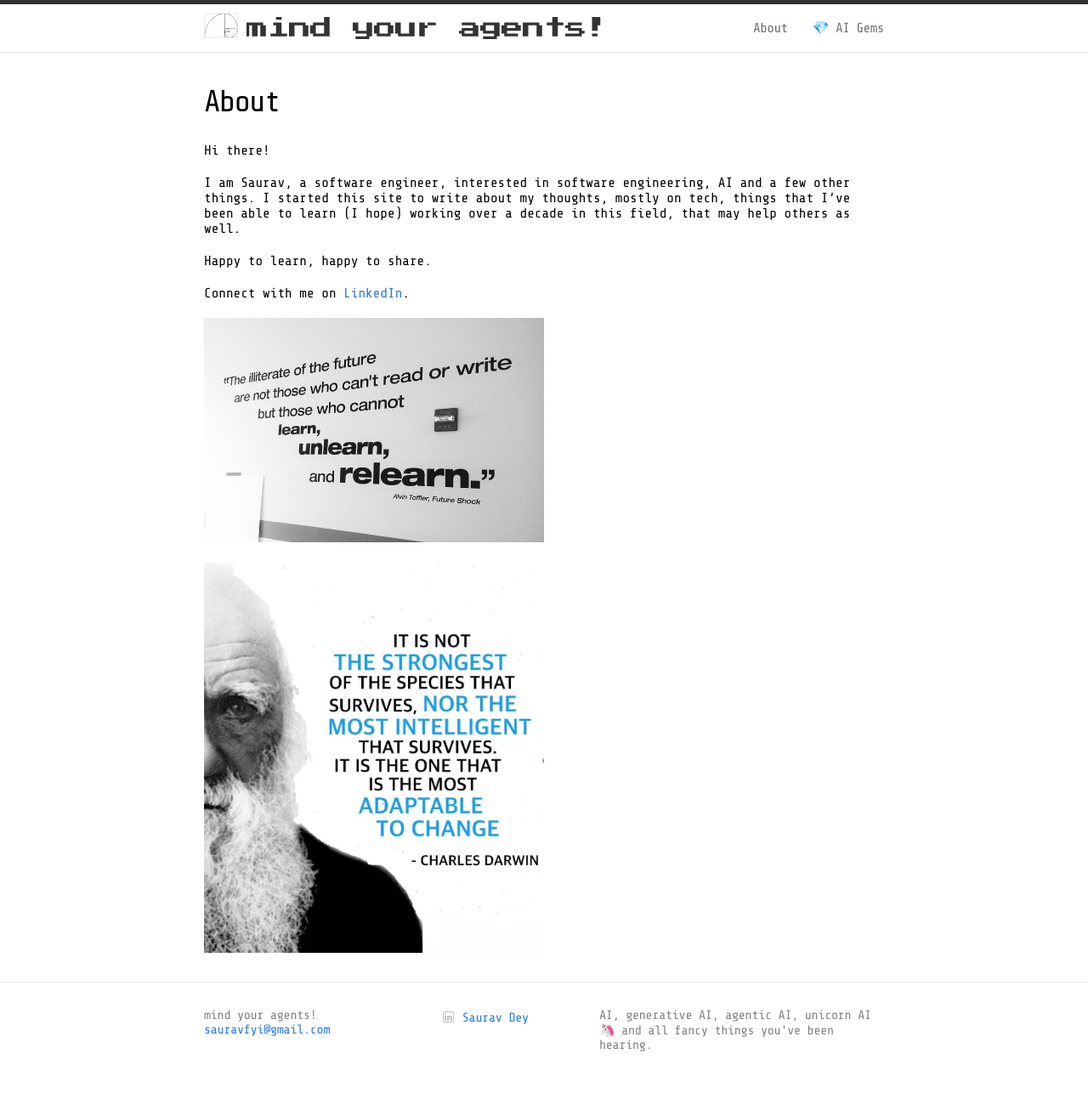
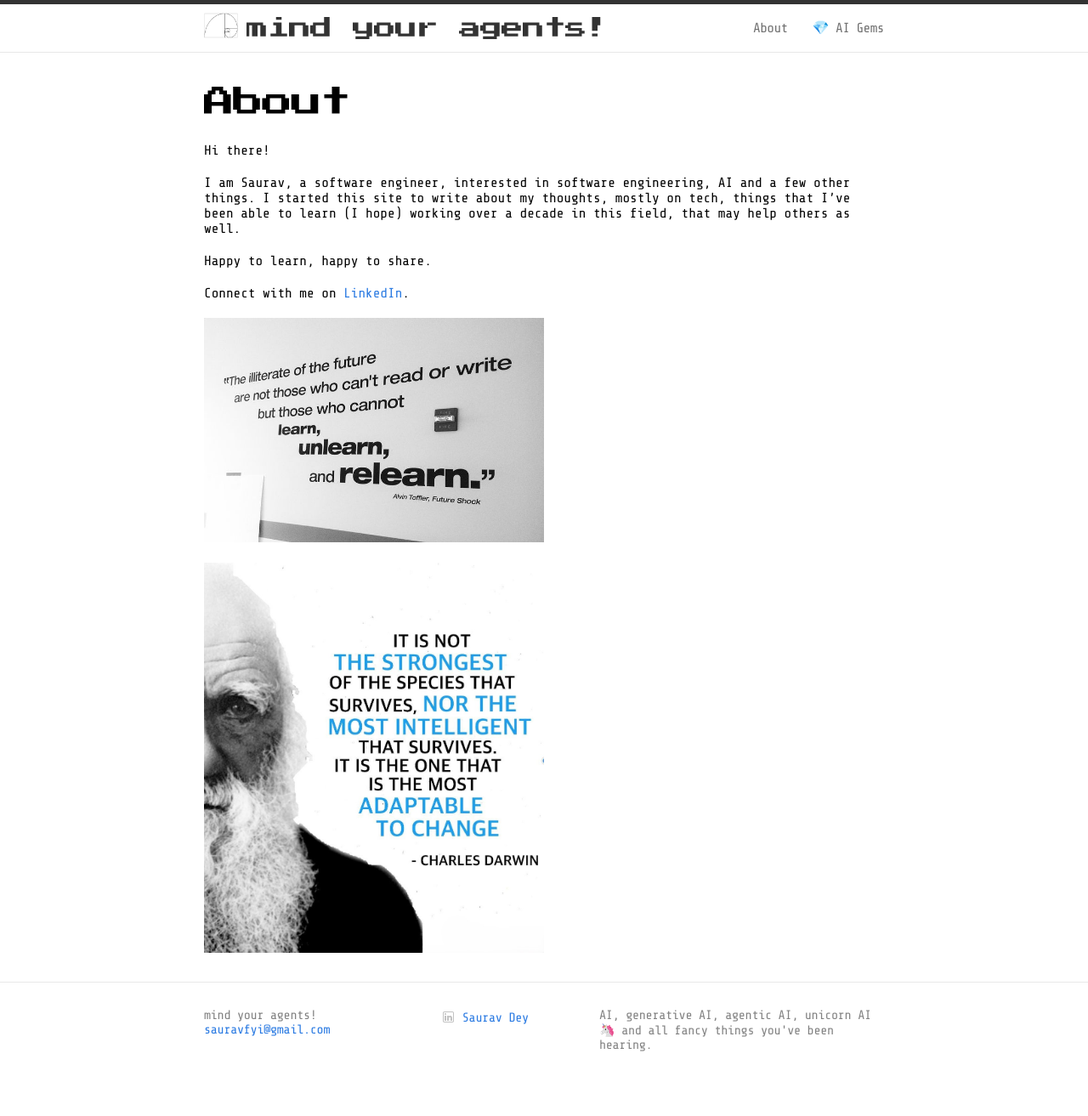
Before and after one commit to mindyouragents/mindyouragents.github.io, a Jekyll site: the page built from about.md, in a window 1280 px wide. Shown: the whole page at 85% size. Built offline with Jekyll 4.4.1, drawn with Linux system fonts in a browser that asks for light colours.

Commit message:
Update main.css

```diff
--- a/css/main.css
+++ b/css/main.css
@@ -169,7 +169,12 @@ a:visited { color: #205caa; }
 /* Post styles */
 /* ----------------------------------------------------------*/
 
-.post-header { margin: 10px 0 30px; }
+.post-header {
+  margin: 10px 0 30px;
+  font-family: "Press Start 2P", system-ui;
+  font-weight: 200;
+  font-style: normal;
+}
 
 .post-header h1 {
   font-size: 36px;
```
